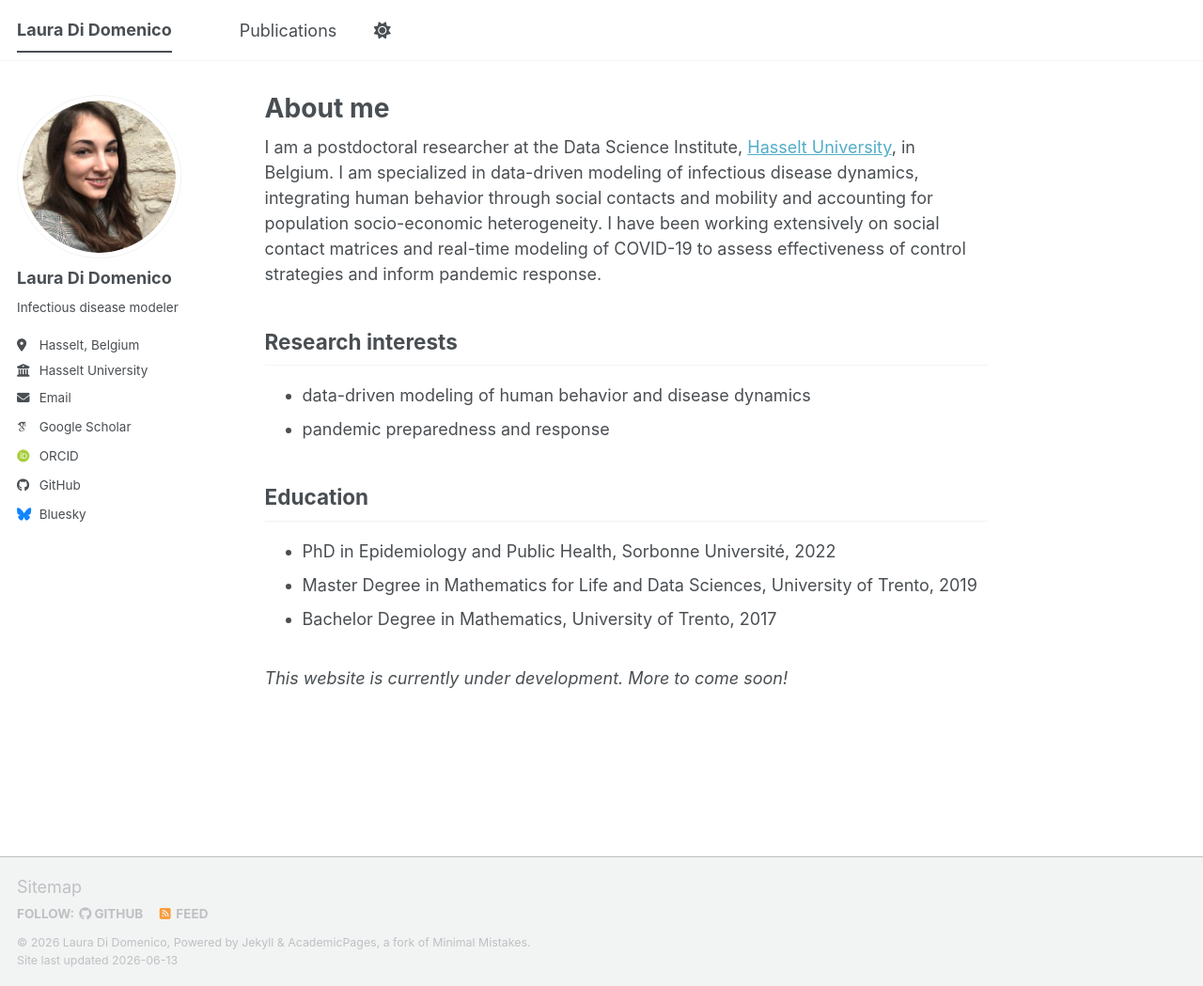
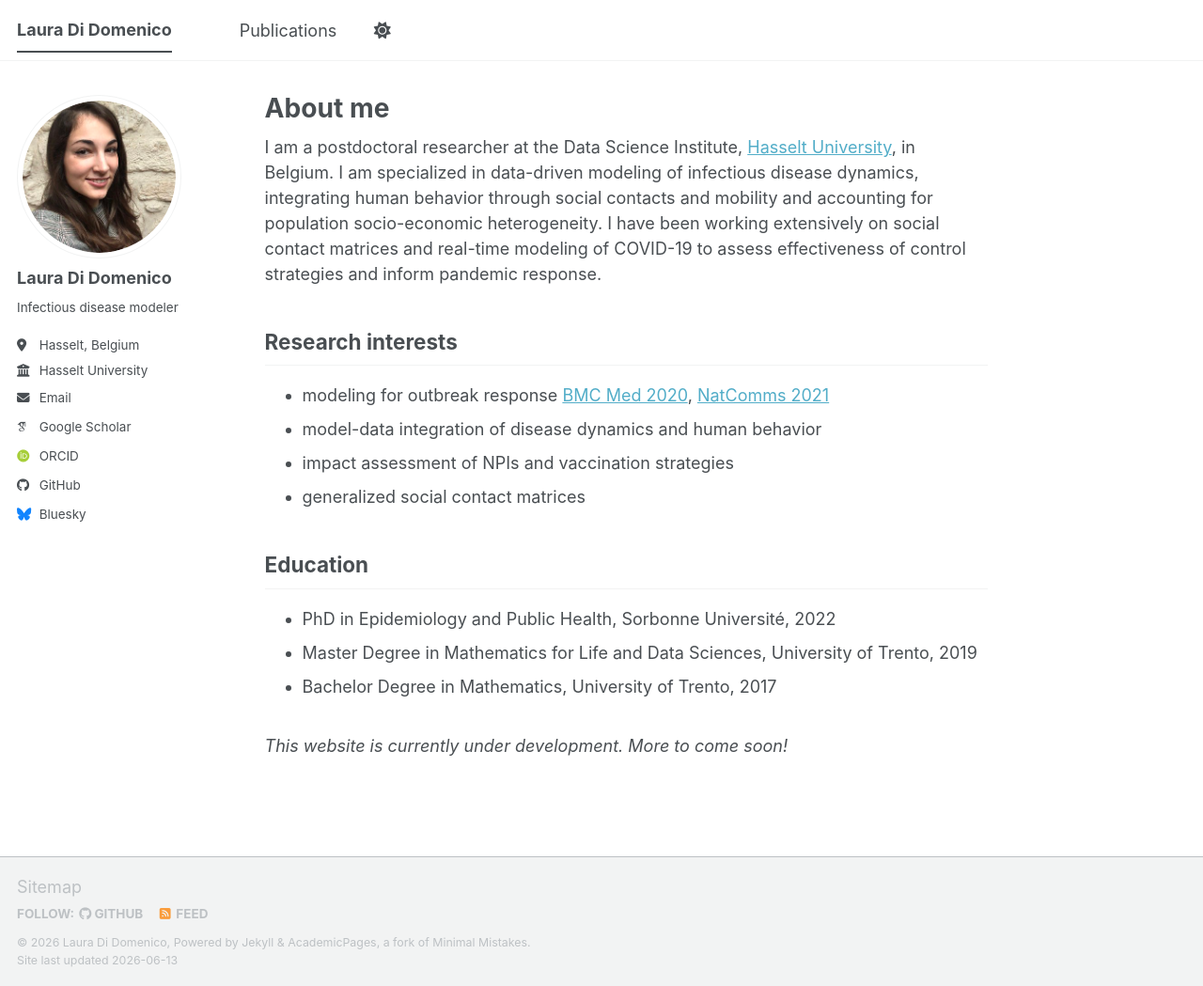
Before and after one commit to laura-didomenico/laura-didomenico.github.io, a Jekyll site: the page built from _pages/about.md, in a window 1280 px wide and 1049 px high. Shown: the whole window at 94% size. Built offline with Jekyll 4.4.1, drawn with Linux system fonts in a browser that asks for light colours; some web fonts are replaced; a script bundle is joined from its source files by our own code; library files that are not in the unit come from our copies.

Commit message:
Update research interests

```diff
--- a/_pages/about.md
+++ b/_pages/about.md
@@ -11,8 +11,12 @@ I am a postdoctoral researcher at the Data Science Institute, [Hasselt Universit
 
 Research interests
 ------
-- data-driven modeling of human behavior and disease dynamics
-- pandemic preparedness and response
+- modeling for outbreak response
+  [BMC Med 2020](https://link.springer.com/article/10.1186/s12916-020-01698-4), [NatComms 2021](https://www.nature.com/articles/s41467-021-21249-6)
+- model-data integration of disease dynamics and human behavior
+- impact assessment of NPIs and vaccination strategies
+- generalized social contact matrices
+
 
 Education
 ------
```
